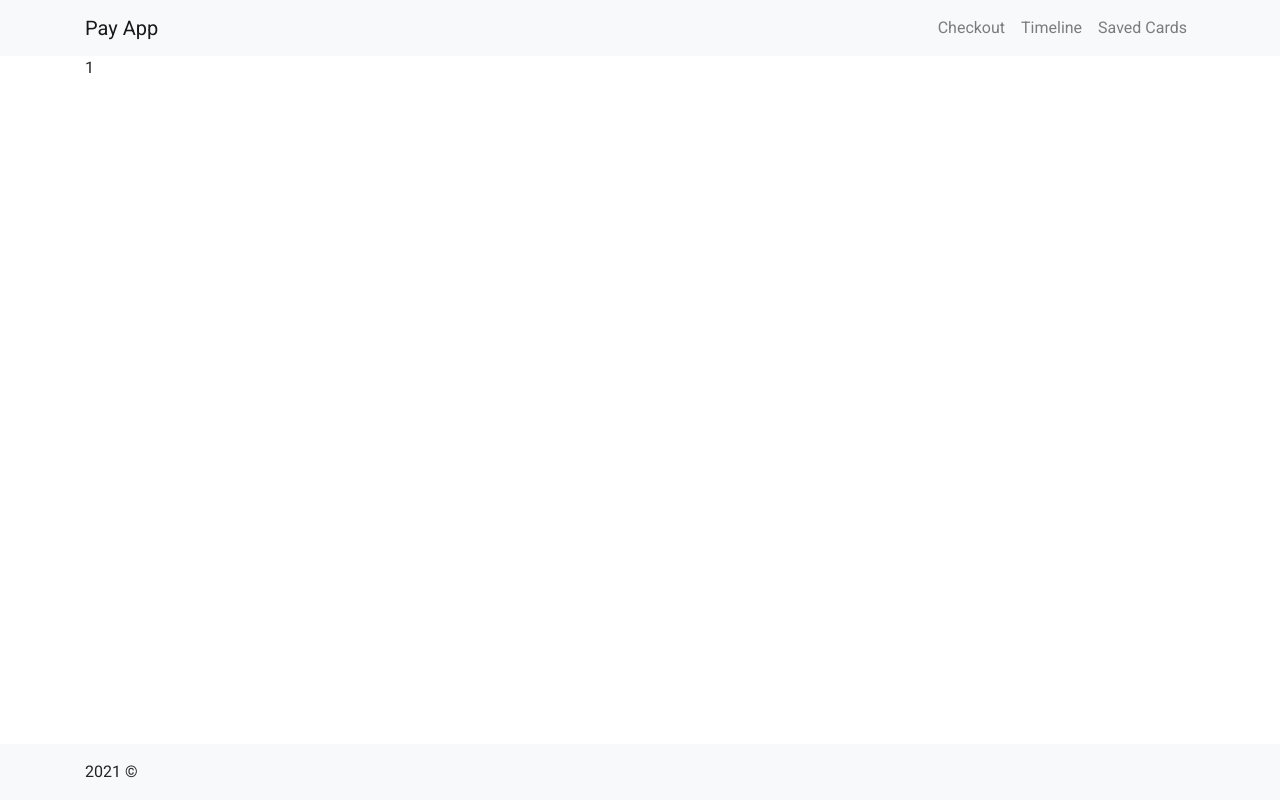
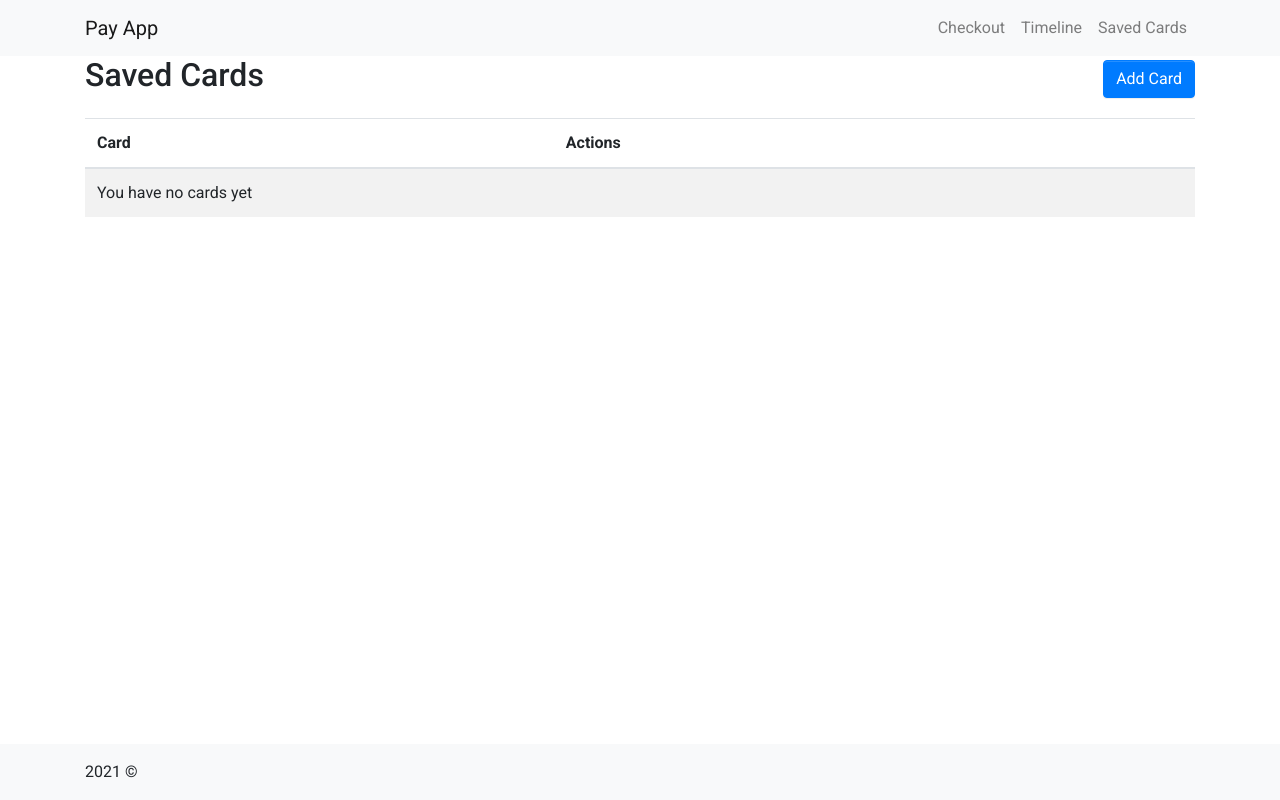
Before and after one commit to z1m1n/pay-app, a React (Create React App) app: page /cards in a window 1280 px wide. Built offline with nearby package versions, Linux system fonts and the light colour scheme.

Commit message:
Payment improvements, Saved Cards page

```diff
--- a/src/components/checkout/ChoosePayment.tsx
+++ b/src/components/checkout/ChoosePayment.tsx
@@ -62,15 +62,29 @@ const ChoosePayment: FC = () => {
         </select>
       </div>
       {selectedPayment === PaymentType.SavedCard && (
-        <select>
-          {}
-        </select>
+        <div className="form-group">
+          <select
+            value={selectedCard?.id ?? ''}
+            onChange={e => setSelectedCard(cards.find((card: Card) => card.id === e.target.value))}
+            className="form-control"
+          >
+            <option>Select Card</option>
+            {cards.map((card: Card) => (
+              <option
+                value={card.id}
+                key={card.id}
+              >
+                {card.number}
+              </option>
+            ))}
+          </select>
+        </div>
       )}
     </div>
     <div className="page-buttons">
       <Button
         color="primary"
-        disabled={selectedPayment === PaymentType.SavedCard && !setSelectedCard}
+        disabled={selectedPayment === PaymentType.SavedCard && !selectedCard}
         onClick={goToCheckout}
       >
         Continue to Checkout
--- a/src/components/checkout/CreditCard.schema.ts
+++ b/src/components/checkout/CreditCard.schema.ts
@@ -1,8 +1,9 @@
+import { ValidationMessage } from 'consts';
 import * as yup from 'yup';
 
 export default yup.object({
-  name: yup.string().required('This field is required'),
-  number: yup.string().required('This field is required'),
-  expiration: yup.string().required('This field is required'),
-  cvc: yup.string().required('This field is required')
+  name: yup.string().required(ValidationMessage.FIELD_REQUIRED),
+  number: yup.string().required(ValidationMessage.FIELD_REQUIRED),
+  expiration: yup.string().required(ValidationMessage.FIELD_REQUIRED),
+  cvc: yup.string().required(ValidationMessage.FIELD_REQUIRED)
 });
--- a/src/components/checkout/CreditCard.tsx
+++ b/src/components/checkout/CreditCard.tsx
@@ -1,9 +1,16 @@
 import FormError from 'components/form/Error';
 import { Field, Form, Formik } from 'formik';
 import { FC, useEffect, useState } from 'react';
+import { useDispatch, useSelector } from 'react-redux';
 import { Button } from 'reactstrap';
-import { fieldInvalidClass } from 'utils';
+import { makePayment } from 'store/actions/payments';
+import { fieldInvalidClass, uniqueId } from 'utils';
 import schema from './CreditCard.schema';
+import { Payment } from 'store/actions/payments/types';
+import { Card } from 'store/actions/cards/types';
+import { addCard } from 'store/actions/cards';
+import { useHistory } from 'react-router';
+import { RootState } from 'store/types';
 
 interface CreditCardProps {
   id?: string;
@@ -16,19 +23,56 @@ interface CreditCardForm {
   cvc: string;
 };
 
+const FORM_EMPTY_VALUES = {
+  name: '',
+  number: '',
+  expiration: '',
+  cvc: ''
+};
+
 const CreditCard: FC<CreditCardProps> = ({ id }) => {
-  const [formInitialValues, setFormInitialValues] = useState<CreditCardForm>({
-    name: '',
-    number: '',
-    expiration: '',
-    cvc: ''
-  });
+  const dispatch = useDispatch();
+  const history = useHistory();
+  const cards: Card[] = useSelector<RootState, Card[]>(state => state.cards);
+
+  const [selectedCard, setSelectedCard] = useState<Card>();
+  const [formInitialValues, setFormInitialValues] = useState<CreditCardForm>(FORM_EMPTY_VALUES);
 
   useEffect(() => {
     if (!id) return;
 
-    //setFormInitialValues();
-  }, [id]);
+    const card: Card | undefined = cards.find((card: Card) => card.id === id);
+
+    if (card) {
+      setSelectedCard(card);
+      setFormInitialValues({
+        ...card,
+        cvc: ''
+      });
+    }
+  }, [id, cards]);
+
+  const onSubmit = (values: CreditCardForm) => {
+    const card: Card = selectedCard ?? {
+      id: uniqueId(),
+      ...values
+    };
+
+    const payment: Payment = {
+      id: uniqueId(),
+      card: card,
+      name: card.name,
+      applePay: false
+    };
+
+    if (!selectedCard) {
+      dispatch(addCard(card));
+    }
+
+    dispatch(makePayment(payment));
+
+    history.replace('/timeline');
+  };
 
   return <>
     <div className="page-header">
@@ -38,9 +82,7 @@ const CreditCard: FC<CreditCardProps> = ({ id }) => {
       validationSchema={schema}
       enableReinitialize={true}
       initialValues={formInitialValues}
-      onSubmit={(values, actions) => {
-        console.log(values)
-      }}
+      onSubmit={onSubmit}
     >
       {({
         values,
--- /dev/null
+++ b/src/consts.ts
@@ -0,0 +1,3 @@
+export enum ValidationMessage {
+  FIELD_REQUIRED = 'This field is required'
+};
--- a/src/pages/Cards.tsx
+++ b/src/pages/Cards.tsx
@@ -1,7 +1,62 @@
 import { FC } from 'react';
+import { useSelector } from 'react-redux';
+import { Button, Table } from 'reactstrap';
+import { Card } from 'store/actions/cards/types';
+import { RootState } from 'store/types';
 
-const CardsPage: FC = () => (
-  <div>1</div>
-);
+const CardsPage: FC = () => {
+  const cards: Card[] = useSelector<RootState, Card[]>(state => state.cards);
+
+  return (
+    <div className="page page-cards">
+      <div className="page-header">
+        <h1>Saved Cards</h1>
+        <div className="page-header-actions">
+          <Button color="primary">
+            Add Card
+          </Button>
+        </div>
+      </div>
+      <div className="page-content">
+        <Table
+          responsive={true}
+          striped={true}
+        >
+          <thead>
+            <tr>
+              <th>Card</th>
+              <th>Actions</th>
+            </tr>
+          </thead>
+          <tbody>
+            {!cards.length && (
+              <tr>
+                <td colSpan={2}>
+                  You have no cards yet
+                </td>
+              </tr>
+            )}
+            {cards.map((card: Card) => (
+              <tr key={card.id}>
+                <td>
+                  {card.name}
+                  {card.number}
+                </td>
+                <td>
+                  <Button color="outline-primary">
+                    Edit
+                  </Button>
+                  <Button color="outline-danger">
+                    Delete
+                  </Button>
+                </td>
+              </tr>
+            ))}
+          </tbody>
+        </Table>
+      </div>
+    </div>
+  )
+};
 
 export default CardsPage;
--- a/src/pages/Timeline.tsx
+++ b/src/pages/Timeline.tsx
@@ -16,6 +16,7 @@ const TimelinePage: FC = () => {
       <div className="page-content">
         <Table
           responsive={true}
+          striped={true}
         >
           <thead>
             <tr>
@@ -32,12 +33,16 @@ const TimelinePage: FC = () => {
             {payments.map((payment: Payment) => (
               <tr key={payment.id}>
                 <td>{payment.name}</td>
-                {payment.applePay && (
-                  <td>
+                <td>
+                  {payment.applePay && <>
                     <Icon name="apple" />
                     Apple Pay
-                  </td>
-                )}
+                  </>}
+                  {payment.card && <>
+                    <Icon name="credit-card" />
+                    {payment.card?.number}. Credit Card
+                  </>}
+                </td>
               </tr>
             ))}
           </tbody>
--- a/src/styles/_page.scss
+++ b/src/styles/_page.scss
@@ -1,7 +1,14 @@
 .page {
   .page-header {
+    display: flex;
+    align-items: center;
+
     h1 {
       font-size: 2rem;
+    }
+
+    .page-header-actions {
+      margin-left: auto;
     }
   }
 
```
Also changed, not shown: public/svg/credit-card.svg (added).
